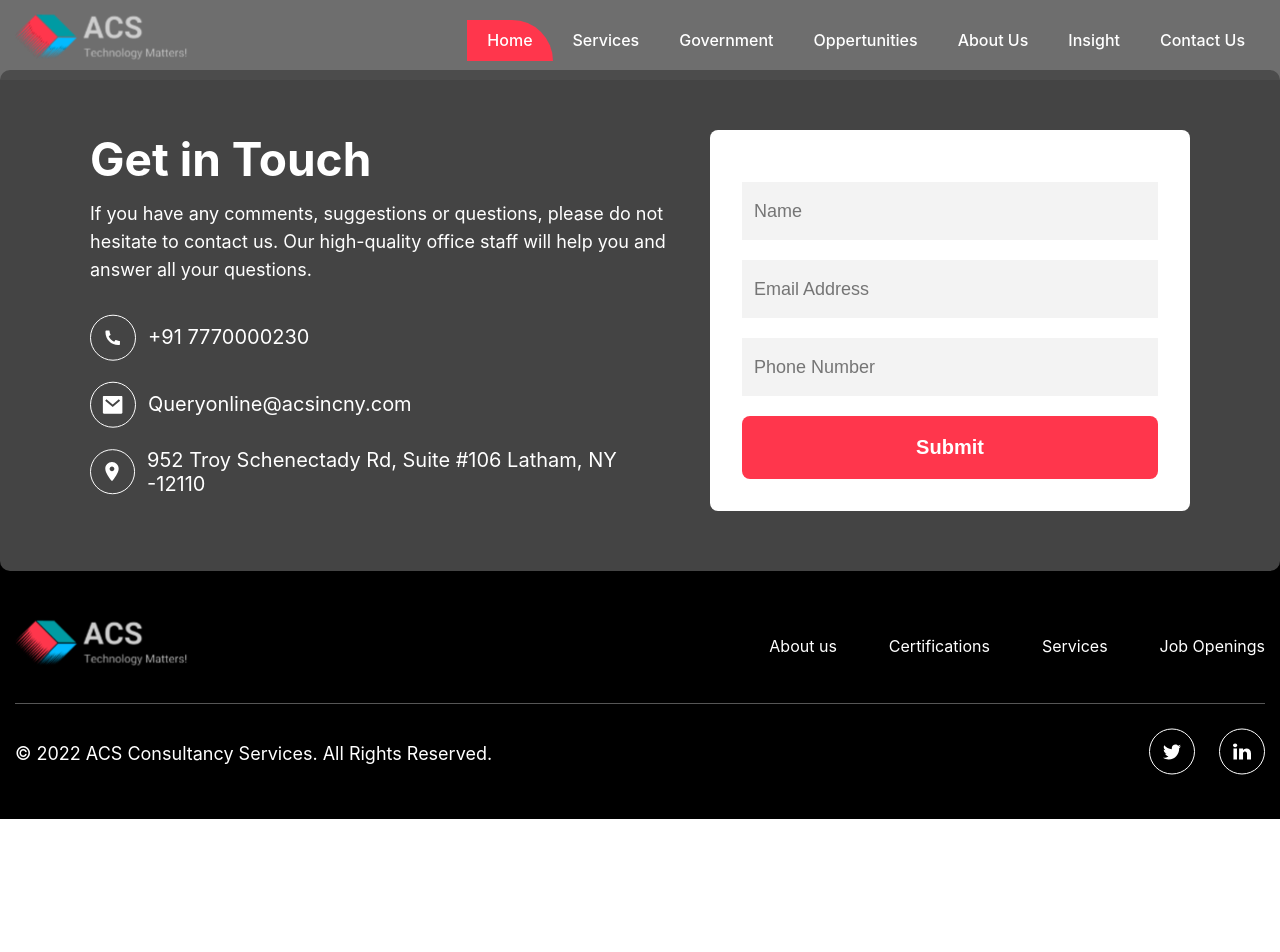
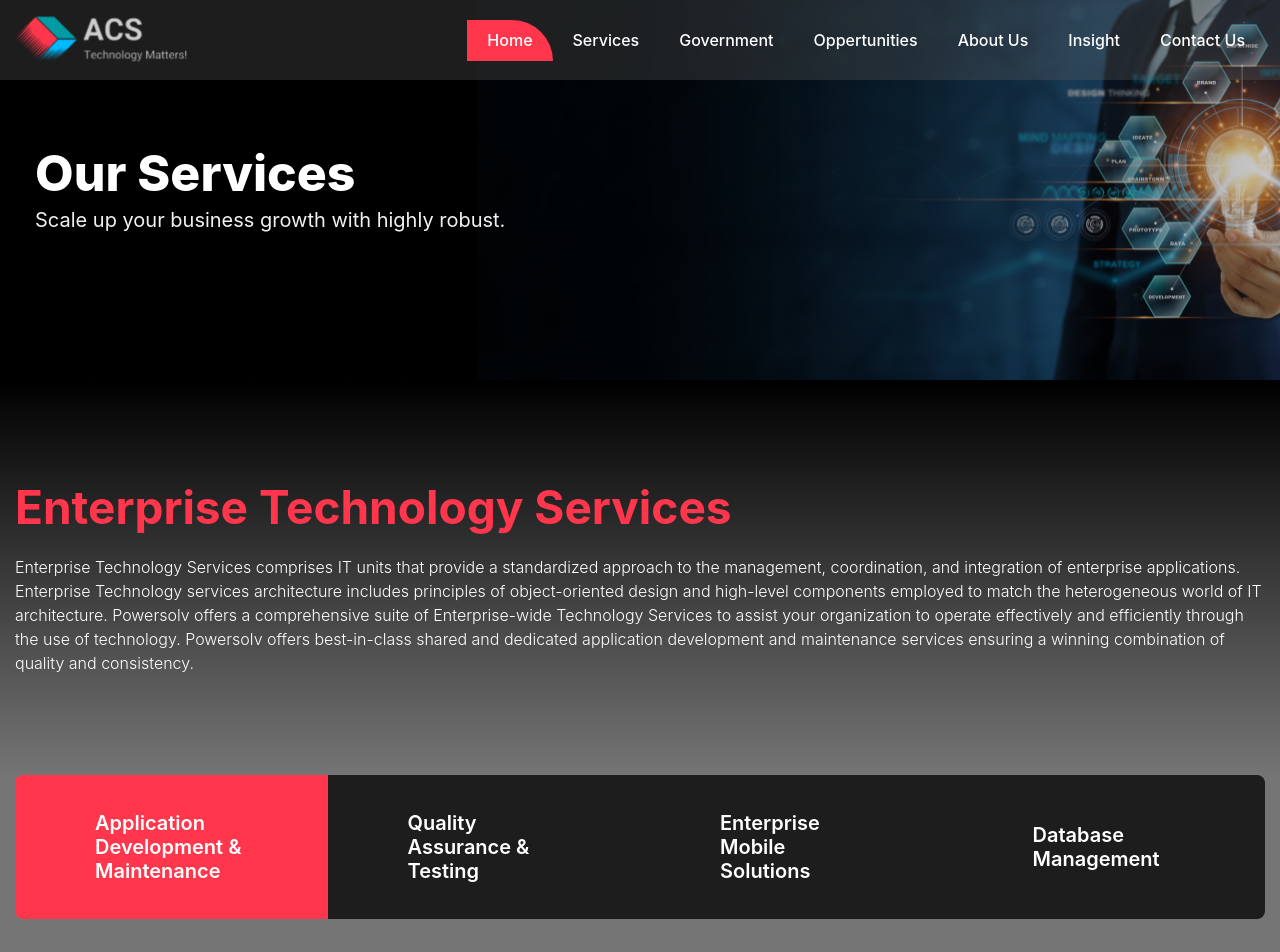
Before and after one commit to ritik-kansal/ACS_Frontend, a React (Create React App) app: page /services in a window 1280 px wide. Shown: the top 952 px of the page. Before the commit the page ends 819 px from the top, so only its background shows below. Built offline with nearby package versions, Linux system fonts and the light colour scheme.

Commit message:
new addons

```diff
--- a/src/App.js
+++ b/src/App.js
@@ -3,6 +3,7 @@ import './App.css';
 import Footer from './Layouts/Footer/Footer';
 import Header from './Layouts/Header/Header';
 import Home from './Pages/Home/Home';
+import Services from './Pages/Services/Services';
 
 function App() {
   return (
@@ -11,6 +12,7 @@ function App() {
         <main>
           <Routes>
             <Route exact path='/' element={<Home />}/>
+            <Route exact path='/services' element={<Services />}/>
           </Routes>
         </main>
         <Footer />
--- a/src/Components/CommonSubBanner/CommonSubBanner.jsx
+++ b/src/Components/CommonSubBanner/CommonSubBanner.jsx
@@ -1,11 +1,11 @@
 import React from 'react'
 import './CommonSubBannerStyle.css';
 
-const CommonSubBanner = () => {
+const CommonSubBanner = ({className,heading,text}) => {
   return (
-    <div className="commonBanner" style={`background: url(/assets/img/${BGName})`}>
+    <div className={`commonBanner ${className}`}>
         <div className="container">
-            <h1 className='HeadingBanner'>{heading}</h1>
+            <h1 className='headingBanner'>{heading}</h1>
             <p className="textBanner">{text}</p>
         </div>
     </div>
--- a/src/Components/CommonSubBanner/CommonSubBannerStyle.css
+++ b/src/Components/CommonSubBanner/CommonSubBannerStyle.css
@@ -0,0 +1,29 @@
+.commonBanner{
+    display: flex;
+    align-items: center;
+    justify-content: flex-start;
+    gap: 12px;
+    padding: 20px;
+    min-height: 380px;
+    background-size: cover !important;
+}
+
+.headingBanner{
+    font-weight: 800;
+    font-size: 50px;
+    line-height: 120%;
+    color: #fff;
+}
+
+.textBanner{
+    font-weight: 400;
+    font-size: 20px;
+    line-height: 170%;
+    color: #F1F1F1;
+}
+
+/* all banner */
+
+.serviceBanner{
+    background: url('./ServiceBG.png');
+}
--- a/src/Layouts/Header/Header.jsx
+++ b/src/Layouts/Header/Header.jsx
@@ -6,7 +6,7 @@ const Header = () => {
     <header>
         <div className="container">
             <nav className="navigationWrap">
-                <a href="/"><img src="/assets/svg/Logo.svg" alt="" /></a>
+                <a href="/" className='logoAlign'><img src="/assets/svg/Logo.svg" alt="" /></a>
                 <ul className="navigation">
                     <li className="navItem active">
                         <a href="/" className="navLink">Home</a>
--- a/src/Layouts/Header/HeaderStyle.css
+++ b/src/Layouts/Header/HeaderStyle.css
@@ -8,6 +8,12 @@ header{
     top: 0;
     z-index: 999;
     width: 100%;
+}
+
+.logoAlign{
+    display: flex;
+    align-items: center;
+    justify-content: flex-start;
 }
 
 .navigationWrap{
--- a/src/Pages/Home/HomeStyle.css
+++ b/src/Pages/Home/HomeStyle.css
@@ -3,7 +3,7 @@
 }
 
 .swiperMain{
-    max-height: 603px;
+    max-height: 800px;
     overflow: hidden;
 }
 
--- /dev/null
+++ b/src/Pages/Services/Services.jsx
@@ -0,0 +1,54 @@
+import React from 'react'
+import CommonSubBanner from '../../Components/CommonSubBanner/CommonSubBanner'
+import './servicesStyle.css';
+
+const Services = () => {
+  return (
+    <>
+        <CommonSubBanner className={'serviceBanner'} heading={'Our Services'} text={'Scale up your business growth with highly robust.'} />
+        <section className="serviceWrapper gradientBG">
+            <div className="container">
+
+                <h1 className="redHeading">Enterprise Technology Services</h1>
+                <p className="newText2 mt-20">Enterprise Technology Services comprises IT units that provide a standardized approach
+                to the management, coordination, and integration of enterprise applications. Enterprise Technology services
+                architecture includes principles of object-oriented design and high-level components employed to match the
+                heterogeneous world of IT architecture. Powersolv offers a comprehensive suite of Enterprise-wide Technology
+                Services to assist your organization to operate effectively and efficiently through the use of technology.
+                Powersolv offers best-in-class shared and dedicated application development and maintenance services ensuring a
+                winning combination of quality and consistency.</p>
+
+            </div>
+        </section>
+
+        <div className="navigationTabsWrap">
+            <div className="container">
+
+                <div className="navigationWrapper">
+                    <span className="navigationTab active">Application Development & Maintenance</span>
+                    <span className="navigationTab">Quality Assurance & Testing</span>
+                    <span className="navigationTab">Enterprise Mobile Solutions</span>
+                    <span className="navigationTab">Database Management</span>
+                </div>
+
+                <div className="navigationBoxWrap">
+
+                    <div className="navigationBox flexBox">
+                        <div className="naviLeft">
+
+                        </div>
+                        <div className="naviRight">
+
+                        </div>
+                    </div>
+
+                </div>
+
+            </div>
+        </div>
+
+    </>
+  )
+}
+
+export default Services
--- /dev/null
+++ b/src/Pages/Services/servicesStyle.css
@@ -0,0 +1,48 @@
+.newText2{
+    color: #fff;
+    font-weight: 300;
+    font-size: 16px;
+    line-height: 150%;
+}
+
+.redHeading{
+    font-weight: 700;
+    font-size: 46px;
+    line-height: 120%;
+    color: #FF364C;
+}
+
+.navigationWrapper{
+    display: flex;
+    align-items: center;
+    justify-content: flex-start;
+    flex-wrap: nowrap;
+    border-radius: 8px;
+    overflow: hidden;
+}
+
+.navigationTab{
+    font-weight: 600;
+    font-size: 20px;
+    line-height: 120%;
+    padding: 36px 80px;
+    min-height: 144px;
+    width: 25%;
+    background: #1D1D1D;
+    display: flex;
+    align-items: center;
+    justify-content: center;
+    color: #fff;
+    cursor: pointer;
+    transition: 0.4s ease-in-out;
+}
+
+.navigationTab.active,
+.navigationTab:hover{
+    transition: 0.4s ease-in-out;
+    background: #FF364C;
+}
+
+.navigationBox{
+    margin-top: 80px;
+}
```
Also changed, not shown: src/Components/CommonSubBanner/ServiceBG.png (added).
